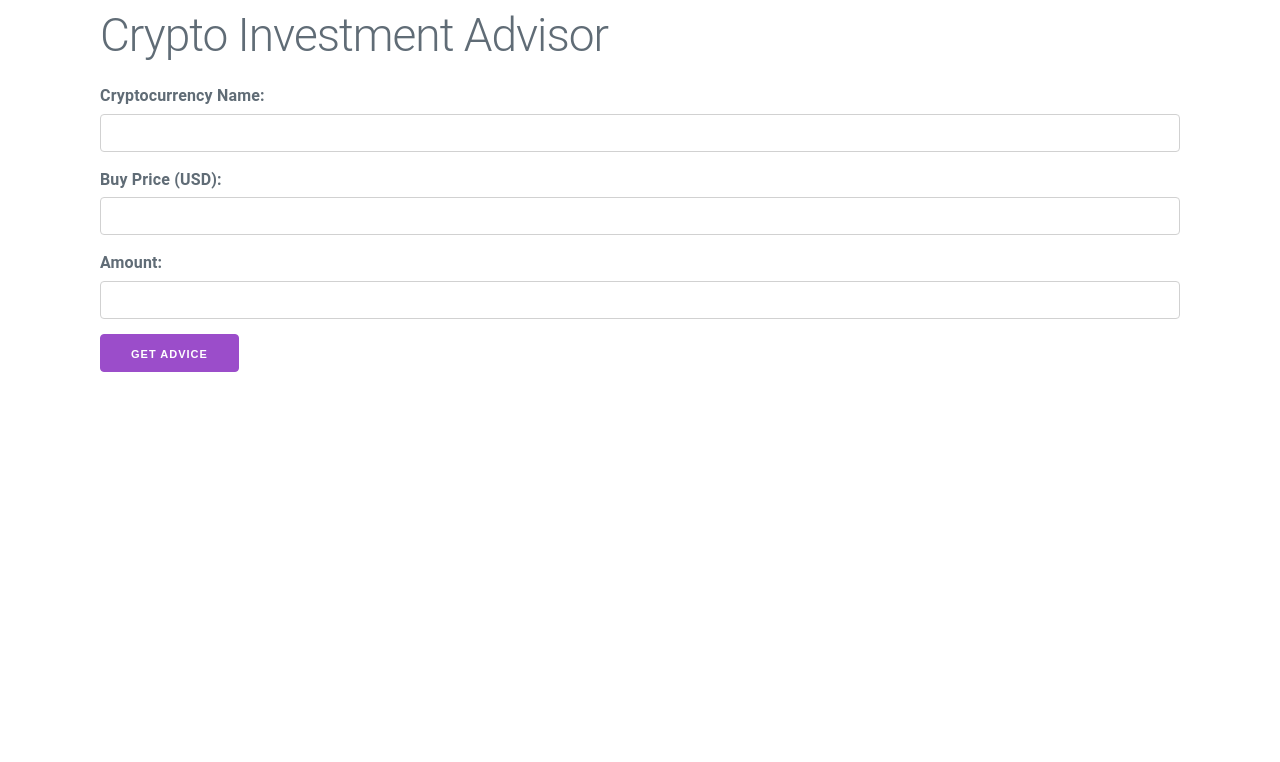
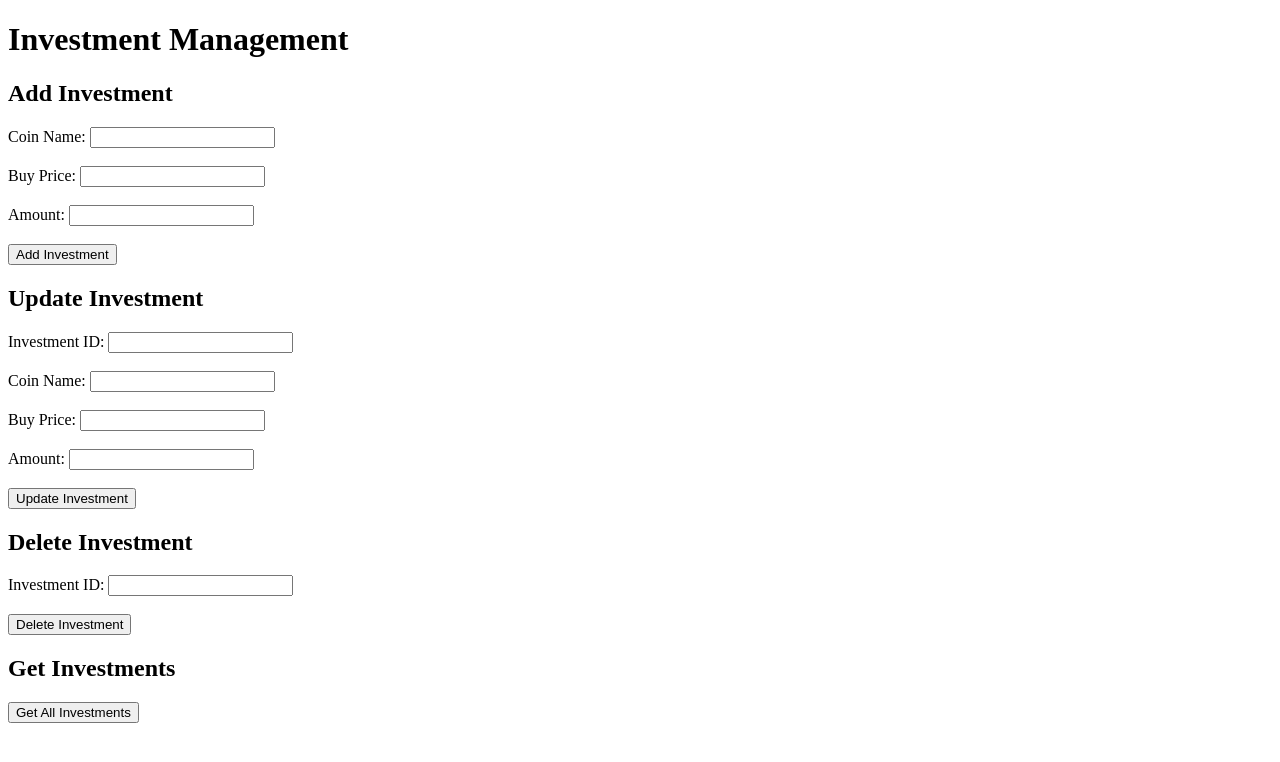
Before and after one commit to sherifnajmeldein/Financial-Advisory, a Flask app: page / in a window 1280 px wide. Shown: the top 762 px of the page. Run offline with Flask 3, Linux system fonts and the light colour scheme; some libraries are stand-ins or nearby versions.

Commit message:
Changes to be committed: 	modified:   __pycache__/crypto_price.cpython-312.pyc 	modified:   app.py 	modified:   crypto_price.py 	new file:   gemini_integration/__pycache__/env_loader.cpython-312.pyc 	new file:   gemini_integration/__pycache__/geminiAPI.cpython-312.pyc 	renamed:    env_loader.py -> gemini_integration/env_loader.py 	renamed:    geminiAPI.py -> gemini_integration/geminiAPI.py 	new file:   instance/investment_history.db 	renamed:    static/styles.css -> static/css/styles.css 	modified:   templates/index.html

```diff
--- a/app.py
+++ b/app.py
@@ -1,10 +1,36 @@
-from flask import Flask, render_template, request
+from flask import Flask, render_template, request, jsonify
 from decimal import Decimal
 from crypto_price import get_crypto_price
-from geminiAPI import env
+from gemini_integration.geminiAPI import env
 import google.generativeai as genai
+from flask_sqlalchemy import SQLAlchemy
 
 app = Flask(__name__)
+
+# Set up the SQLAlchemy part
+app.config['SQLALCHEMY_DATABASE_URI'] = 'sqlite:///investment_history.db'
+app.config['SQLALCHEMY_TRACK_MODIFICATIONS'] = False
+db = SQLAlchemy(app)
+
+# Define the Investment model
+class Investment(db.Model):
+    id = db.Column(db.Integer, primary_key=True)
+    coin_name = db.Column(db.String(50), nullable=False)
+    buy_price = db.Column(db.Numeric, nullable=False)
+    amount = db.Column(db.Numeric, nullable=False)
+    current_price = db.Column(db.Numeric, nullable=False)
+    profit_loss = db.Column(db.String(50), nullable=False)
+    advice = db.Column(db.Text, nullable=True)
+
+# Flag to check if tables are created
+tables_created = False
+
+@app.before_request
+def create_tables():
+    global tables_created
+    if not tables_created:
+        db.create_all()
+        tables_created = True
 
 @app.route('/')
 def home():
@@ -55,15 +81,15 @@ def calculate_profit_loss(buy_price, current_price, amount):
     else:
         return {'type': 'loss', 'amount': abs(profit_loss)}
 
-@app.route('/result', methods=['POST'])
-def result():
+@app.route('/advice', methods=['POST'])
+def advice():
     coin_name = request.form['coin_name']
     buy_price = Decimal(request.form['buy_price'])
     amount = Decimal(request.form['amount'])
 
     current_price = get_crypto_price(coin_name)
     if current_price is None:
-        return render_template('error.html', message="Unable to fetch the current price for the specified coin.")
+        return jsonify({'error': "Unable to fetch the current price for the specified coin."}), 400
 
     profit_loss = calculate_profit_loss(buy_price, Decimal(current_price), amount)
 
@@ -76,7 +102,84 @@ def result():
     }
 
     advice = get_investment_advice(user_data)
-    return render_template('result.html', user_data=user_data, advice=advice)
+
+    return jsonify({'user_data': user_data, 'advice': advice})
+
+@app.route('/investments', methods=['POST'])
+def add_investment():
+    coin_name = request.form['coin_name']
+    buy_price = Decimal(request.form['buy_price'])
+    amount = Decimal(request.form['amount'])
+
+    current_price = get_crypto_price(coin_name)
+    if current_price is None:
+        return jsonify({'error': "Unable to fetch the current price for the specified coin."}), 400
+
+    profit_loss = calculate_profit_loss(buy_price, Decimal(current_price), amount)
+
+    # Save investment to the database
+    investment = Investment(
+        coin_name=coin_name,
+        buy_price=buy_price,
+        amount=amount,
+        current_price=Decimal(current_price),
+        profit_loss=f"{profit_loss['type']} of {profit_loss['amount']}",
+    )
+    db.session.add(investment)
+    db.session.commit()
+
+    return jsonify({'message': 'Investment added successfully'})
+
+@app.route('/investments', methods=['GET'])
+def get_investments():
+    investments = Investment.query.all()
+    investment_list = []
+
+    for inv in investments:
+        current_price = get_crypto_price(inv.coin_name)
+        if current_price is None:
+            return jsonify({'error': "Unable to fetch the current price for the specified coin."}), 400
+
+        investment_list.append({
+            'id': inv.id,
+            'coin_name': inv.coin_name,
+            'buy_price': str(inv.buy_price),
+            'amount': str(inv.amount),
+            'current_price': current_price,
+            'profit_loss': inv.profit_loss,
+        })
+
+    return jsonify(investment_list)
+
+@app.route('/investments/<int:id>', methods=['PUT'])
+def update_investment(id):
+    investment = Investment.query.get_or_404(id)
+    coin_name = request.form['coin_name']
+    buy_price = Decimal(request.form['buy_price'])
+    amount = Decimal(request.form['amount'])
+
+    current_price = get_crypto_price(coin_name)
+    if current_price is None:
+        return jsonify({'error': "Unable to fetch the current price for the specified coin."}), 400
+
+    profit_loss = calculate_profit_loss(buy_price, Decimal(current_price), amount)
+
+    investment.coin_name = coin_name
+    investment.buy_price = buy_price
+    investment.amount = amount
+    investment.current_price = Decimal(current_price)
+    investment.profit_loss = f"{profit_loss['type']} of {profit_loss['amount']}"
+
+    db.session.commit()
+
+    return jsonify({'message': 'Investment updated successfully'})
+
+@app.route('/investments/<int:id>', methods=['DELETE'])
+def delete_investment(id):
+    investment = Investment.query.get_or_404(id)
+    db.session.delete(investment)
+    db.session.commit()
+    return jsonify({'message': 'Investment deleted successfully'})
 
 if __name__ == '__main__':
     app.run(debug=True)
--- a/crypto_price.py
+++ b/crypto_price.py
@@ -1,4 +1,3 @@
-# api.py
 import requests
 from requests.exceptions import RequestException
 
--- a/geminiAPI.py
+++ b/gemini_integration/geminiAPI.py
@@ -1,4 +1,4 @@
-from env_loader import env
+from gemini_integration.env_loader import env
 import google.generativeai as genai
 
 API_KEY = env('API_KEY')
--- a/templates/index.html
+++ b/templates/index.html
@@ -1,25 +1,112 @@
 <!DOCTYPE html>
-<html lang="en">
+<html>
 <head>
-    <meta charset="UTF-8">
-    <title>Crypto Investment Advisor</title>
-    <link rel="stylesheet" href="https://cdnjs.cloudflare.com/ajax/libs/milligram/1.3.0/milligram.min.css">
+    <title>Investment Management</title>
+    <script src="https://code.jquery.com/jquery-3.6.0.min.js"></script>
 </head>
 <body>
-    <div class="container">
-        <h1>Crypto Investment Advisor</h1>
-        <form action="/result" method="post">
-            <label for="coin_name">Cryptocurrency Name:</label>
-            <input type="text" id="coin_name" name="coin_name" required>
+    <h1>Investment Management</h1>
 
-            <label for="buy_price">Buy Price (USD):</label>
-            <input type="number" id="buy_price" name="buy_price" step="0.00000001" required>
+    <h2>Add Investment</h2>
+    <form id="addInvestmentForm">
+        <label for="coin_name">Coin Name:</label>
+        <input type="text" id="coin_name" name="coin_name" required><br><br>
+        <label for="buy_price">Buy Price:</label>
+        <input type="number" step="0.01" id="buy_price" name="buy_price" required><br><br>
+        <label for="amount">Amount:</label>
+        <input type="number" step="0.01" id="amount" name="amount" required><br><br>
+        <button type="submit">Add Investment</button>
+    </form>
 
-            <label for="amount">Amount:</label>
-            <input type="number" id="amount" name="amount" step="0.00000001" required>
+    <h2>Update Investment</h2>
+    <form id="updateInvestmentForm">
+        <label for="update_id">Investment ID:</label>
+        <input type="number" id="update_id" name="id" required><br><br>
+        <label for="update_coin_name">Coin Name:</label>
+        <input type="text" id="update_coin_name" name="coin_name"><br><br>
+        <label for="update_buy_price">Buy Price:</label>
+        <input type="number" step="0.01" id="update_buy_price" name="buy_price"><br><br>
+        <label for="update_amount">Amount:</label>
+        <input type="number" step="0.01" id="update_amount" name="amount"><br><br>
+        <button type="submit">Update Investment</button>
+    </form>
 
-            <button type="submit">Get Advice</button>
-        </form>
-    </div>
+    <h2>Delete Investment</h2>
+    <form id="deleteInvestmentForm">
+        <label for="delete_id">Investment ID:</label>
+        <input type="number" id="delete_id" name="id" required><br><br>
+        <button type="submit">Delete Investment</button>
+    </form>
+
+    <h2>Get Investments</h2>
+    <button id="getInvestmentsButton">Get All Investments</button>
+    <ul id="investmentList"></ul>
+
+    <script>
+        $(document).ready(function() {
+            // Add Investment
+            $('#addInvestmentForm').submit(function(event) {
+                event.preventDefault();
+                const data = {
+                    coin_name: $('#coin_name').val(),
+                    buy_price: $('#buy_price').val(),
+                    amount: $('#amount').val()
+                };
+                $.post('/investments', data, function(response) {
+                    alert(response.message);
+                }).fail(function(response) {
+                    alert(response.responseJSON.error);
+                });
+            });
+
+            // Update Investment
+            $('#updateInvestmentForm').submit(function(event) {
+                event.preventDefault();
+                const id = $('#update_id').val();
+                const data = {
+                    coin_name: $('#update_coin_name').val(),
+                    buy_price: $('#update_buy_price').val(),
+                    amount: $('#update_amount').val()
+                };
+                $.ajax({
+                    url: `/investments/${id}`,
+                    type: 'PUT',
+                    data: data,
+                    success: function(response) {
+                        alert(response.message);
+                    },
+                    error: function(response) {
+                        alert(response.responseJSON.error);
+                    }
+                });
+            });
+
+            // Delete Investment
+            $('#deleteInvestmentForm').submit(function(event) {
+                event.preventDefault();
+                const id = $('#delete_id').val();
+                $.ajax({
+                    url: `/investments/${id}`,
+                    type: 'DELETE',
+                    success: function(response) {
+                        alert(response.message);
+                    },
+                    error: function(response) {
+                        alert(response.responseJSON.error);
+                    }
+                });
+            });
+
+            // Get Investments
+            $('#getInvestmentsButton').click(function() {
+                $.get('/investments', function(response) {
+                    $('#investmentList').empty();
+                    response.forEach(function(investment) {
+                        $('#investmentList').append(`<li>${investment.coin_name} - ${investment.buy_price} - ${investment.amount} - ${investment.current_price} - ${investment.profit_loss}</li>`);
+                    });
+                });
+            });
+        });
+    </script>
 </body>
 </html>
```
Also changed, not shown: gemini_integration/env_loader.py (renamed from env_loader.py), instance/investment_history.db (added), static/css/styles.css (renamed from static/styles.css).
